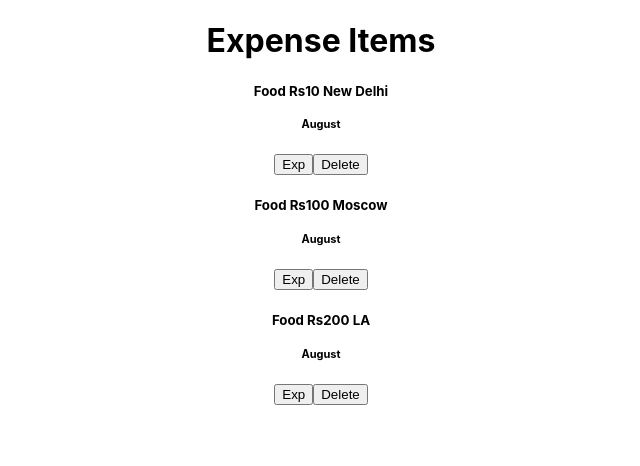
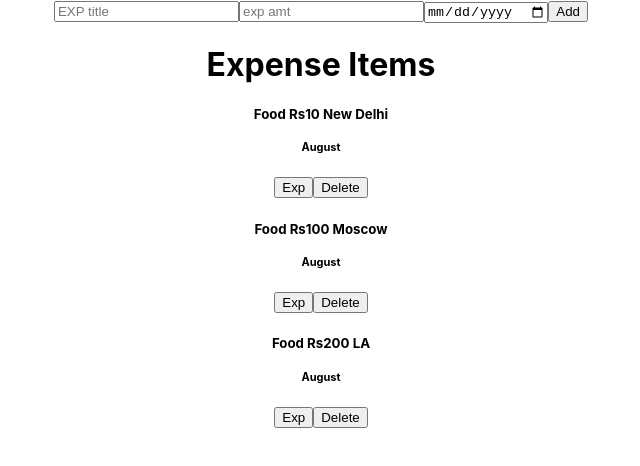
Before and after one commit to akinGC/Reactive, a React (Create React App) app: page / in a window 1280 px wide. Shown: the top 466 px of the page, without its empty margins (319-959 px from the left). Built offline with nearby package versions, Linux system fonts and the light colour scheme.

Commit message:
FormAdded

```diff
--- a/src/App.js
+++ b/src/App.js
@@ -1,6 +1,7 @@
 import logo from './logo.svg';
 import './App.css';
 import Exp from './components/Expenses/Exp';
+import Form from './components/Expenses/Form';
 
 function App() {
   let obj=[
@@ -22,7 +23,9 @@ function App() {
   ]
 
   return (
+
     <div className="App">
+      <Form/>
     <h1>Expense Items</h1>
     {
       obj.map((user)=>
--- a/src/components/Expenses/Exp.js
+++ b/src/components/Expenses/Exp.js
@@ -5,6 +5,7 @@ const Exp=(props)=> {
 const [amt,srAmt]= useState(props.obj.item)
   const updateExp=()=>{
 srAmt('updated!')
+console.log(amt)
   }
 const zig=(e)=>{
 
--- /dev/null
+++ b/src/components/Expenses/Form.js
@@ -0,0 +1,18 @@
+import { Fragment } from "react"
+
+const Form=()=>{
+function chngd(e){
+console.log(e.target.value)
+}
+    return(
+        <Fragment>
+<form className="formg">
+<input type="text"placeholder="EXP title"onChange={chngd}></input>
+<input type="text"placeholder="exp amt" onChange={chngd}></input>
+<input type="date" onChange={chngd}></input>
+<button>Add</button>
+</form>
+        </Fragment>
+    )
+}
+export default Form;
```
